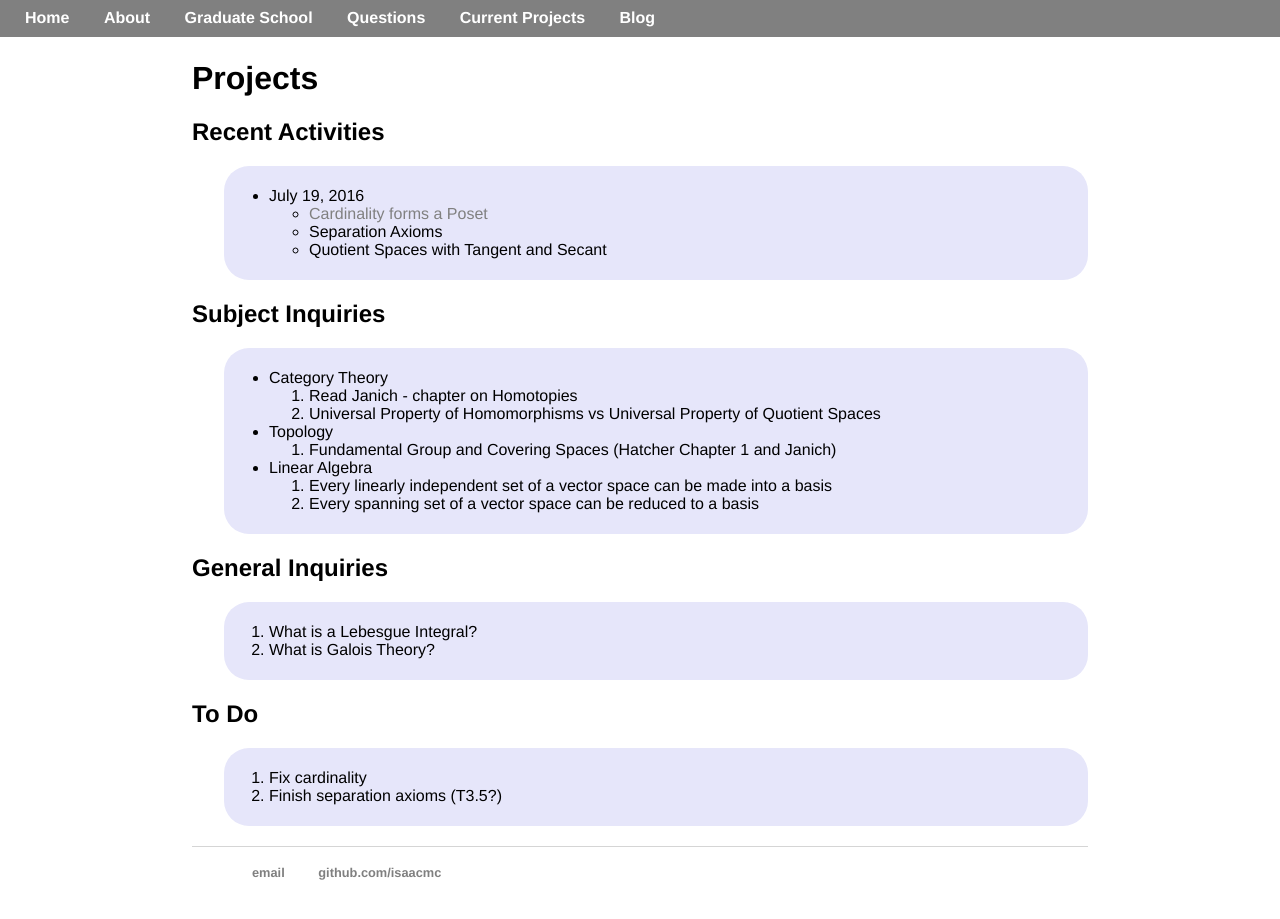
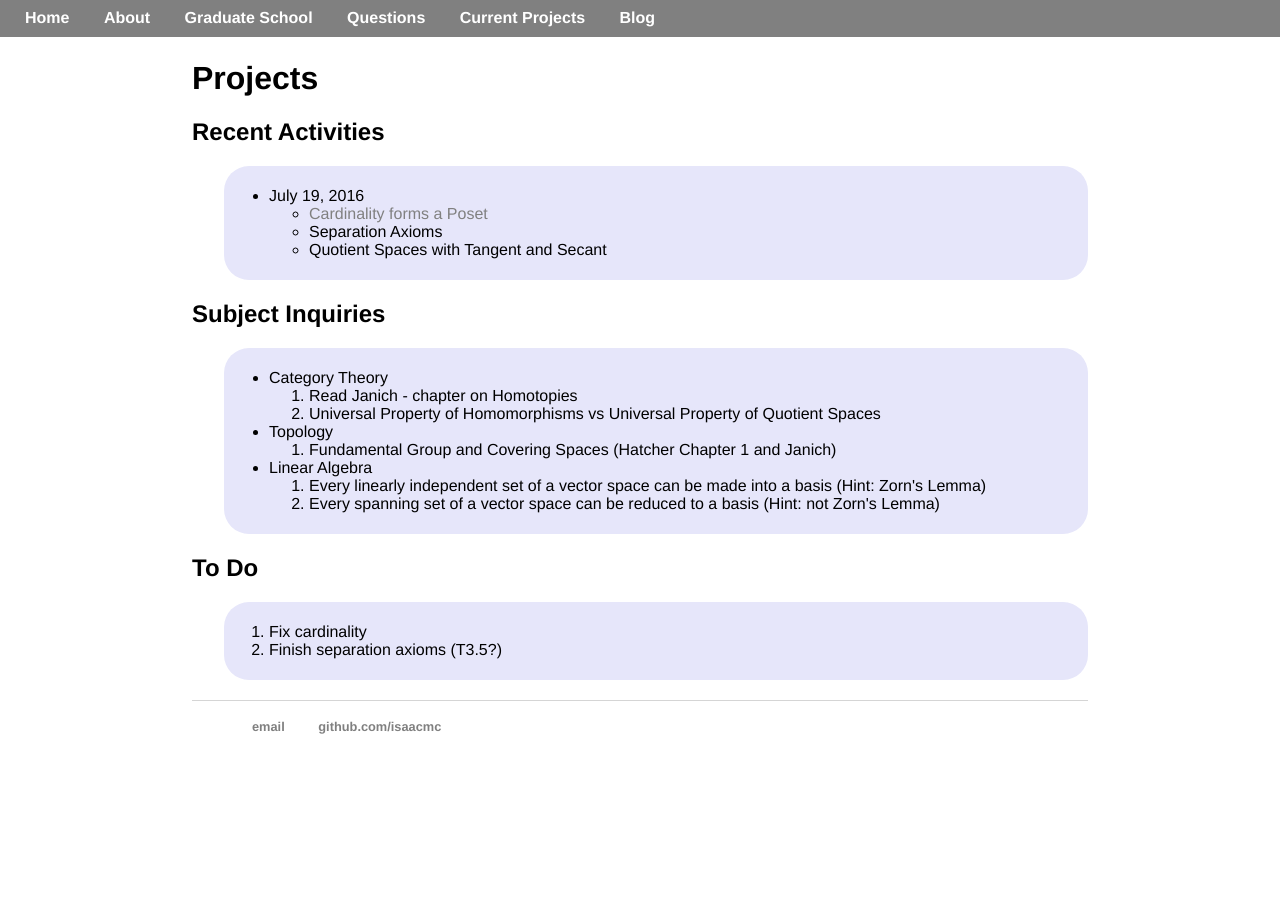
Before and after one commit to isundberg/isaacmc.github.io, a Jekyll site: the page built from projects/index.html, in a window 1280 px wide and 957 px high. Shown: the top 919 px of the window. Built offline with Jekyll 4.4.1, drawn with Linux system fonts in a browser that asks for light colours.

Commit message:
Update index.html

```diff
--- a/projects/index.html
+++ b/projects/index.html
@@ -33,19 +33,11 @@ title: Projects
 		</li>
 		<li>Linear Algebra
 			<ol>
-			<li>Every linearly independent set of a vector space can be made into a basis</li>
-			<li>Every spanning set of a vector space can be reduced to a basis</li>
+			<li>Every linearly independent set of a vector space can be made into a basis (Hint: Zorn's Lemma)</li>
+			<li>Every spanning set of a vector space can be reduced to a basis (Hint: not Zorn's Lemma)</li>
 			</ol>
 		</li>
 		</ul>
-	</div>
-
-	<h2 id="project-title">General Inquiries</h2>
-	<div id="project">
-		<ol>
-		<li>What is a Lebesgue Integral?</li>
-		<li>What is Galois Theory?</li>
-		</ol>
 	</div>
 
 
```
